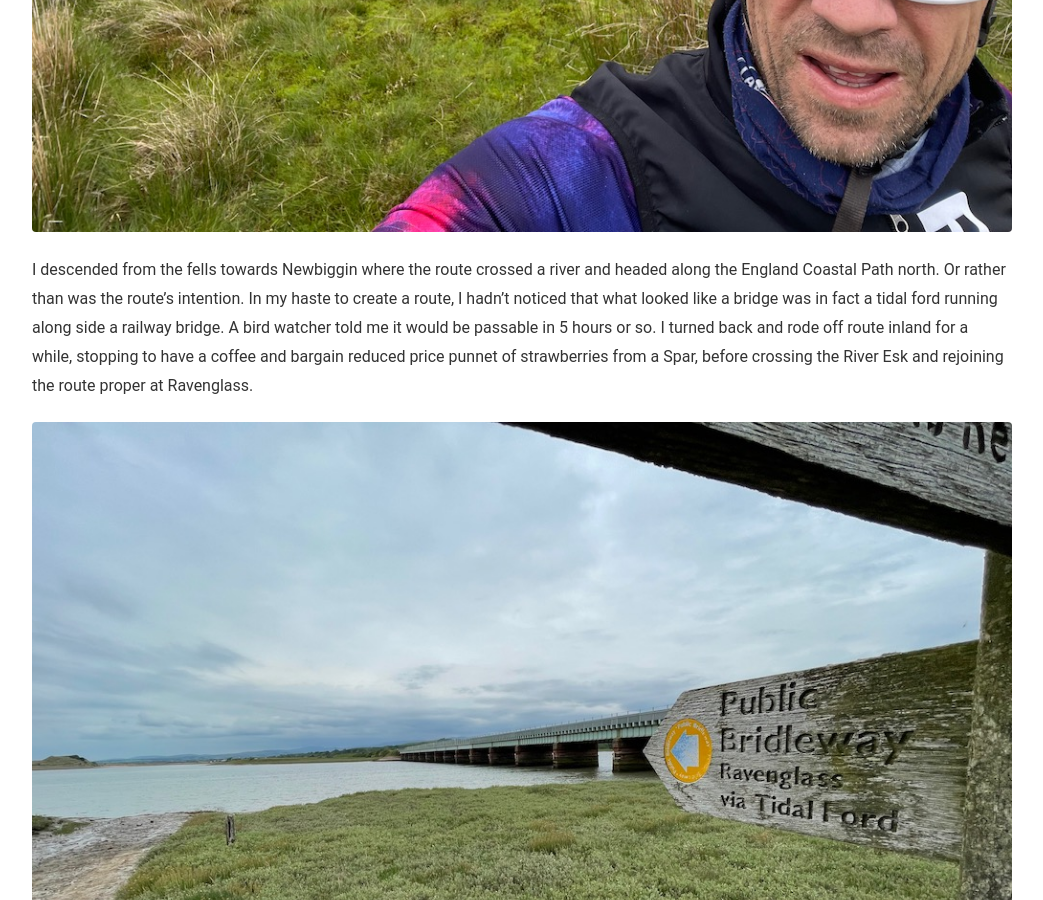
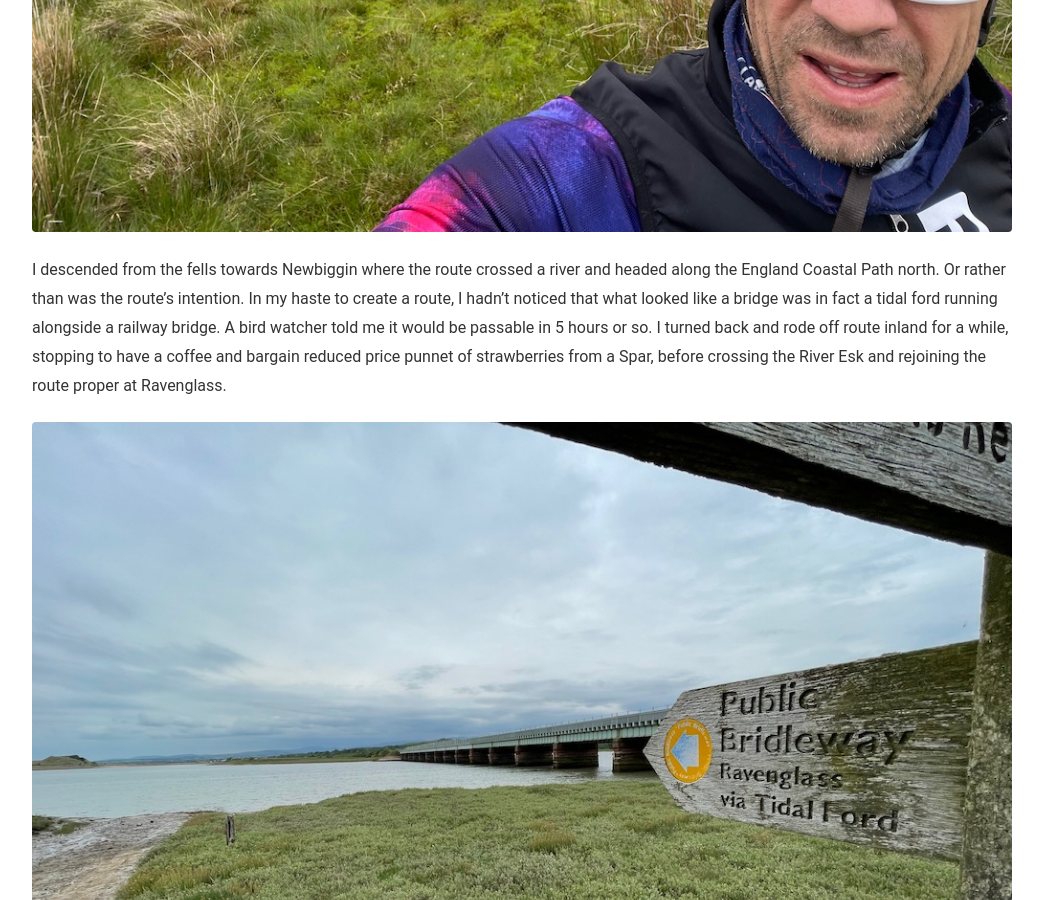
Before and after one commit to hypertelia/hypertelia.github.io, a Jekyll site: the page built from _posts/2021-06-22-Summer-Solstice-Stone-Circles-Ride.md, in a window 1280 px wide and 900 px high, scrolled down 5363 px. Shown: the whole window, without its empty margins (118-1161 px from the left). Built offline with Jekyll 4.4.1, drawn with Linux system fonts in a browser that asks for light colours; some of the changed text lies outside the part shown.

Commit message:
typos fixed

```diff
--- a/_posts/2021-06-22-Summer-Solstice-Stone-Circles-Ride.md
+++ b/_posts/2021-06-22-Summer-Solstice-Stone-Circles-Ride.md
@@ -38,7 +38,7 @@ The track climbed upwards until reaching open moorland. This was barely rideable
 
 ![desc](/img/sc/stone-circles-7.jpg)
 
-I descended from the fells towards Newbiggin where the route crossed a river and headed along the England Coastal Path north. Or rather than was the route's intention. In my haste to create a route, I hadn't noticed that what looked like a bridge was in fact a tidal ford running along side a railway bridge. A bird watcher told me it would be passable in 5 hours or so. I turned back and rode off route inland for a while, stopping to have a coffee and bargain reduced price punnet of strawberries from a Spar, before crossing the River Esk and rejoining the route proper at Ravenglass.
+I descended from the fells towards Newbiggin where the route crossed a river and headed along the England Coastal Path north. Or rather than was the route's intention. In my haste to create a route, I hadn't noticed that what looked like a bridge was in fact a tidal ford running alongside a railway bridge. A bird watcher told me it would be passable in 5 hours or so. I turned back and rode off route inland for a while, stopping to have a coffee and bargain reduced price punnet of strawberries from a Spar, before crossing the River Esk and rejoining the route proper at Ravenglass.
 
 ![desc](/img/sc/stone-circles-8.jpg)
 
```
Also changed, not shown: other parts of _posts/2021-06-22-Summer-Solstice-Stone-Circles-Ride.md (+3 -3 lines).
